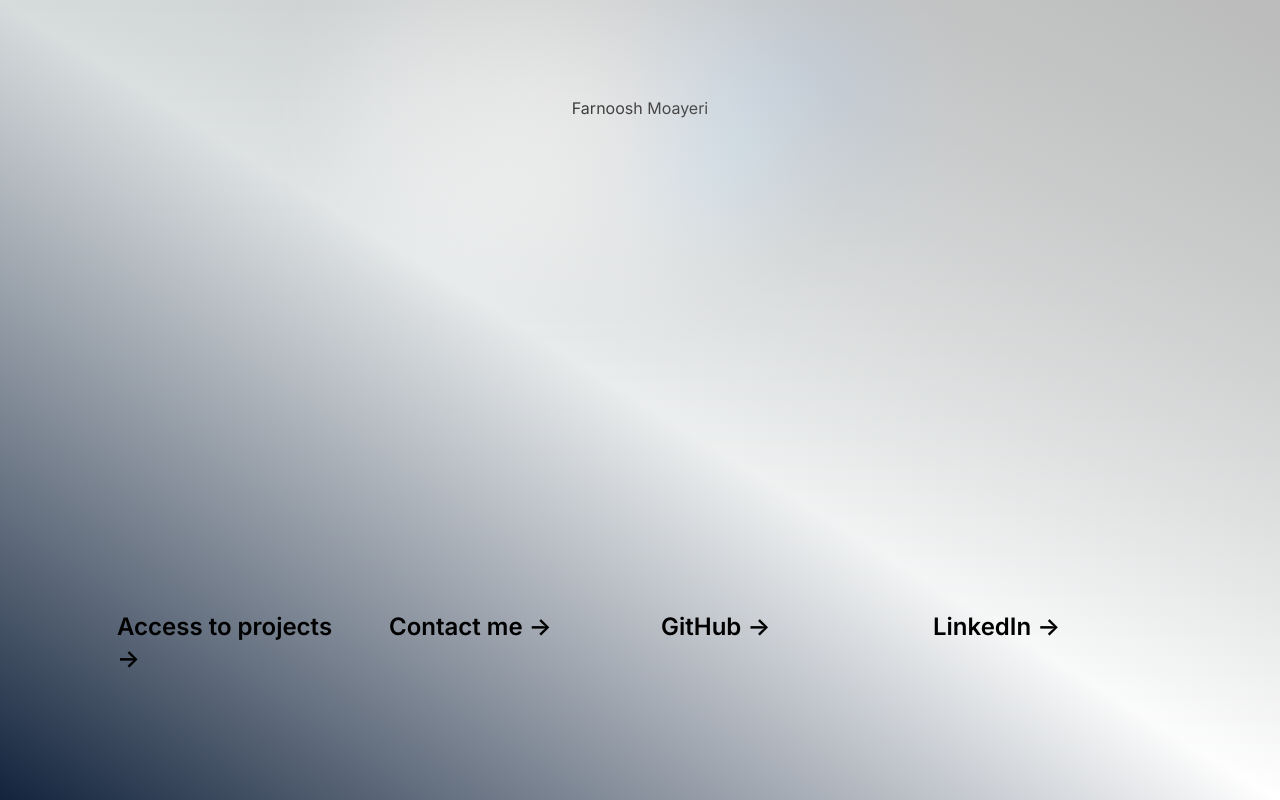
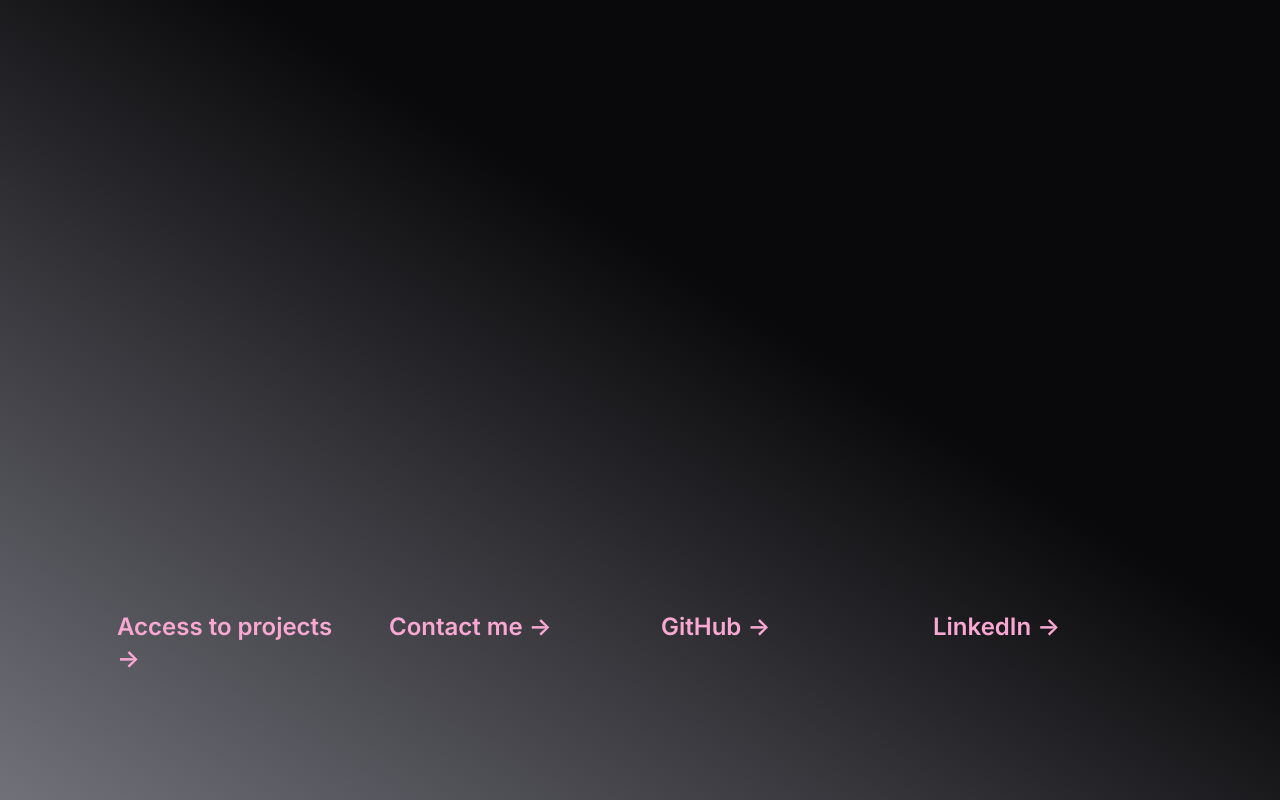
Before and after one commit to Farnooshmo/portfolio, a Next.js app: page / in a window 1280 px wide. Built offline with nearby package versions, Linux system fonts and the light colour scheme.

Commit message:
Update the bg-color

```diff
--- a/app/page.js
+++ b/app/page.js
@@ -2,7 +2,7 @@
 
 export default function Home() {
   return (
-    <main className="flex min-h-screen flex-col items-center justify-between p-24 bg-gradient-to-tr from-[rgb(18,35,60)] via-transparent to-[rgb(187,187,187)]">
+    <main className="flex min-h-screen flex-col items-center justify-between p-24 bg-gradient-to-tr from-zinc-500  via-teal-1000 via-10% to-zinc-950 to-60% text-pink-300 ">
       {/* <div className="z-10 w-full max-w-5xl items-center justify-between font-mono text-sm lg:flex">
         <p className="fixed left-0 top-0 flex w-full justify-center border-b border-gray-300 bg-gradient-to-b from-zinc-200 pb-6 pt-8 backdrop-blur-2xl dark:border-neutral-800 dark:bg-zinc-800/30 dark:from-inherit lg:static lg:w-auto  lg:rounded-xl lg:border lg:bg-gray-200 lg:p-4 lg:dark:bg-zinc-800/30">
           Portfolio
```
